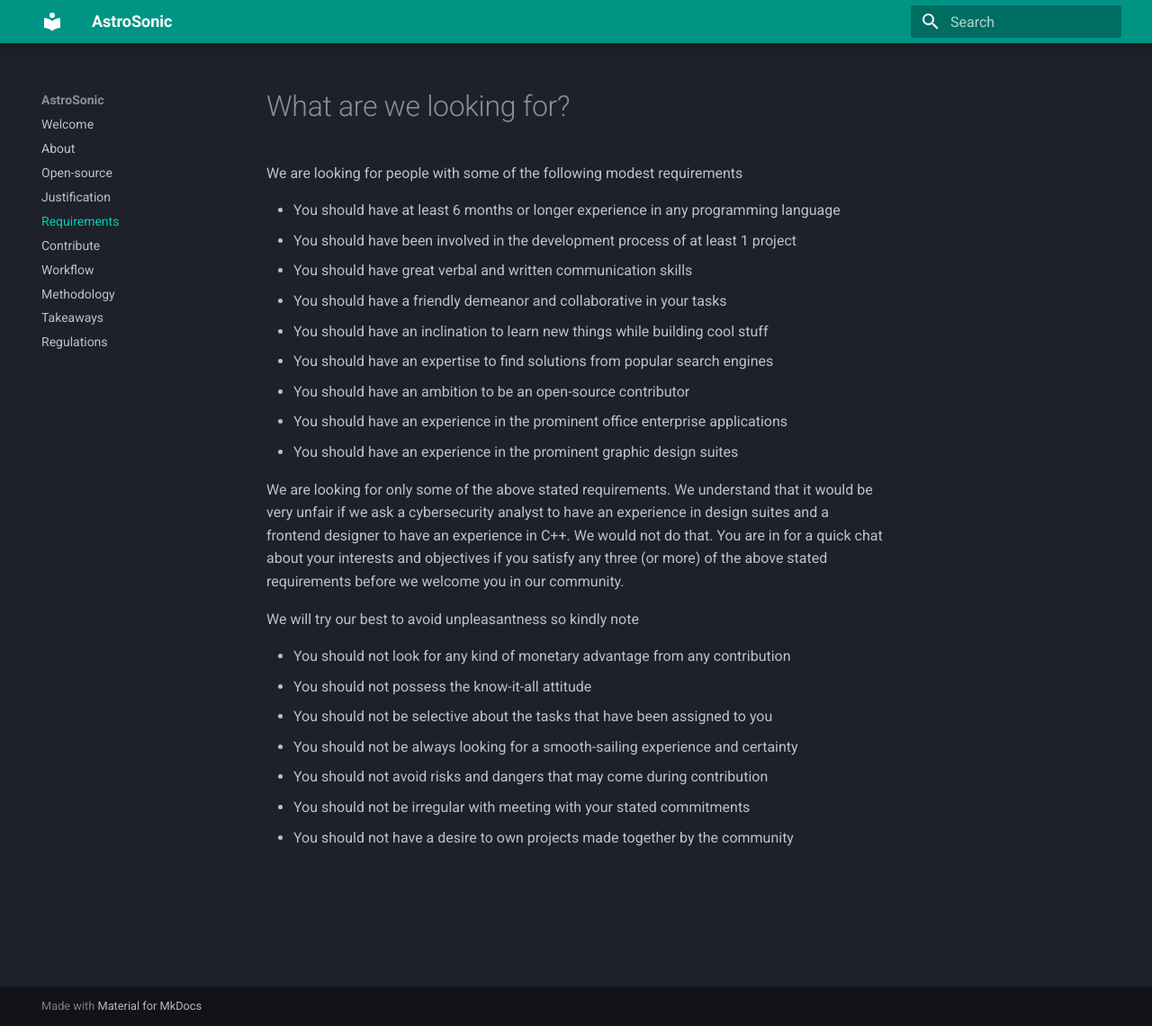
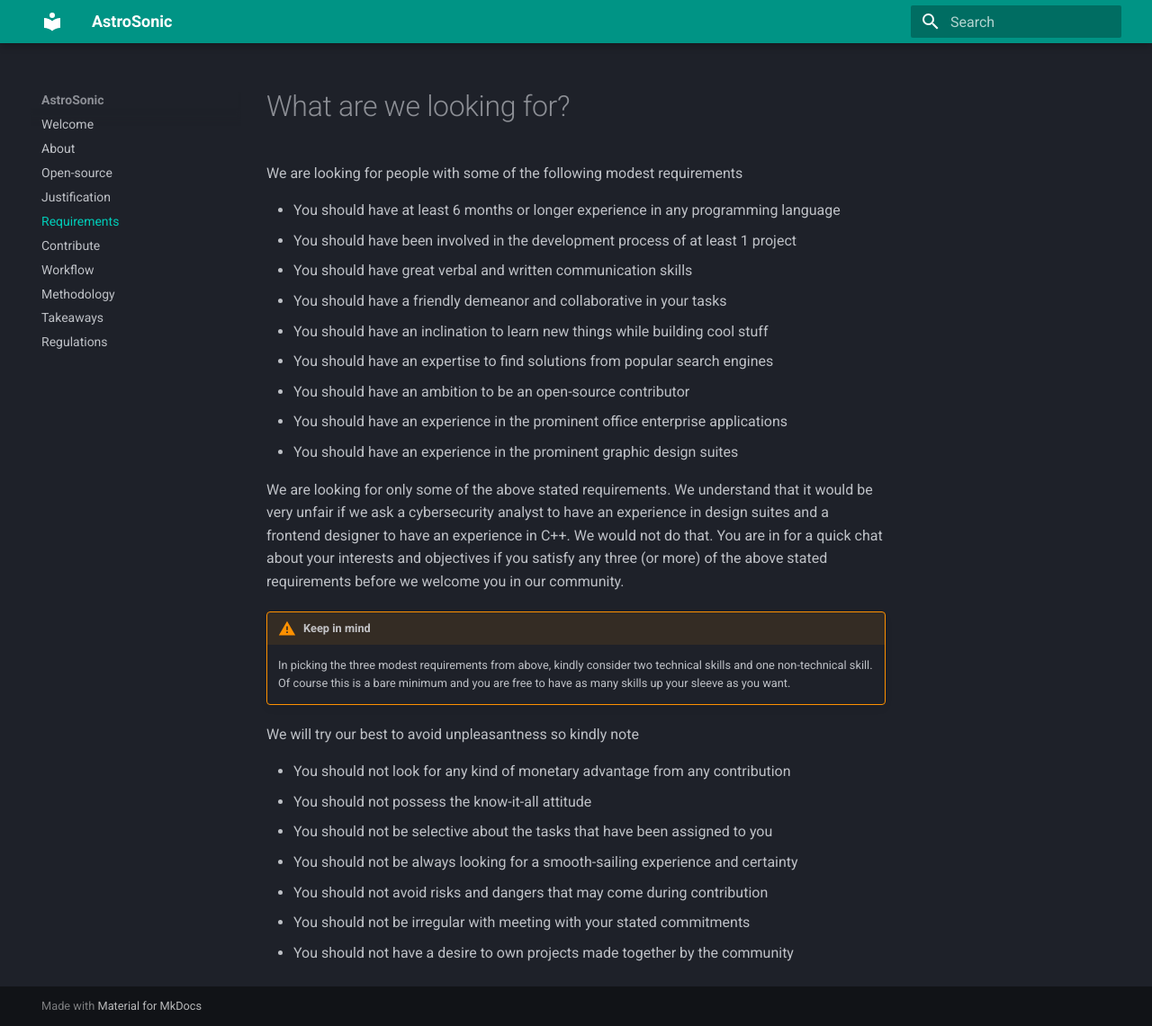
Before and after one commit to astrosonic/community-website, an MkDocs documentation site: the page built from docs/rneed.md, in a window 1280 px wide and 1141 px high. Shown: the whole window at 90% size. Built offline with MkDocs 1.6.1 and Material for MkDocs 9.7.7, drawn with Linux system fonts in a browser that asks for light colours.

Commit message:
Added admonitions to requirements

```diff
--- a/docs/rneed.md
+++ b/docs/rneed.md
@@ -14,6 +14,9 @@ We are looking for people with some of the following modest requirements
 
 We are looking for only some of the above stated requirements. We understand that it would be very unfair if we ask a cybersecurity analyst to have an experience in design suites and a frontend designer to have an experience in C++. We would not do that. You are in for a quick chat about your interests and objectives if you satisfy any three (or more) of the above stated requirements before we welcome you in our community.
 
+!!! warning "Keep in mind"
+    In picking the three modest requirements from above, kindly consider two technical skills and one non-technical skill. Of course this is a bare minimum and you are free to have as many skills up your sleeve as you want.
+
 We will try our best to avoid unpleasantness so kindly note
 
 * You should not look for any kind of monetary advantage from any contribution
```
